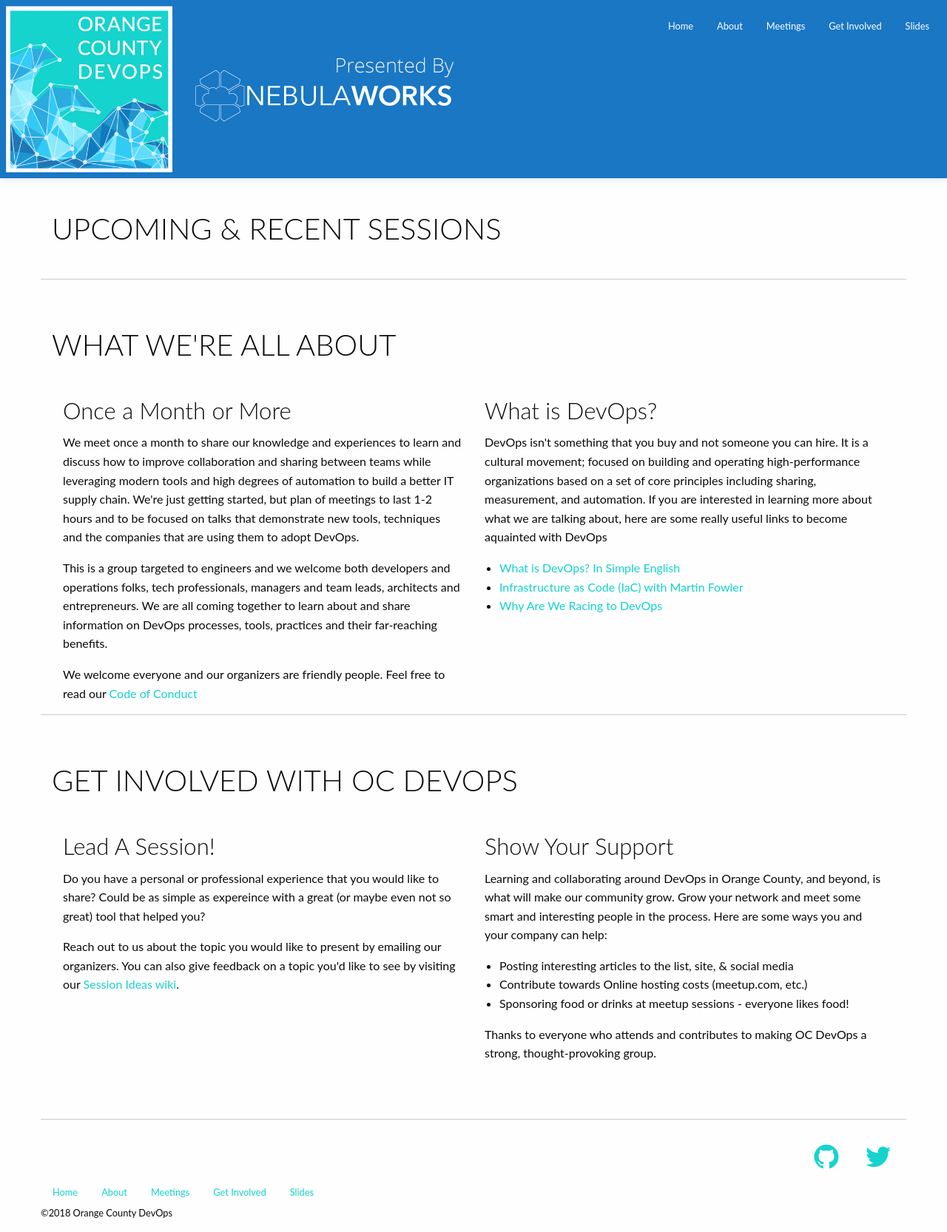
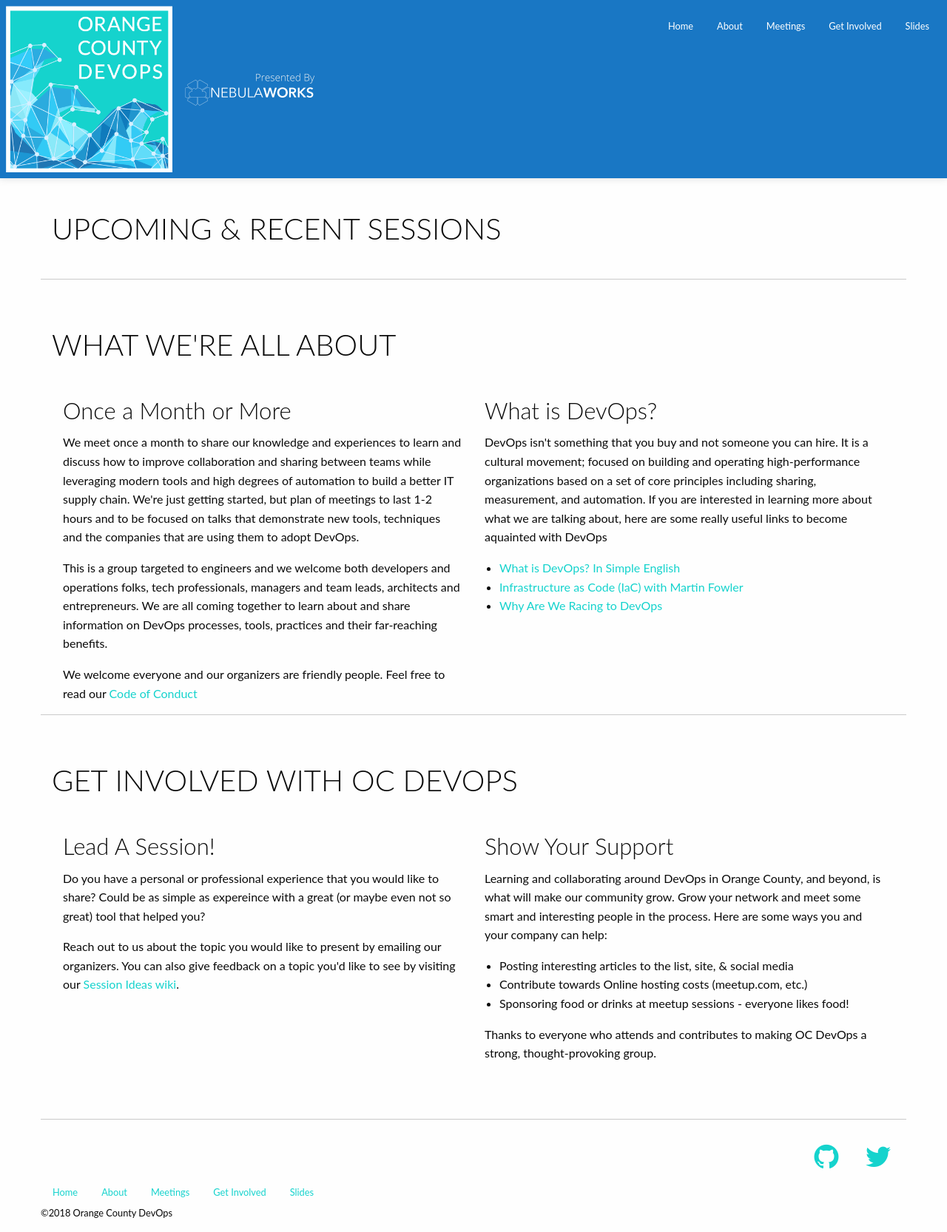
Before and after one commit to oc-devops/oc-devops.github.io, a Jekyll site: the page built from index.html, in a window 1280 px wide. Shown: the whole page at 74% size. Built offline with Jekyll 4.4.1, drawn with Linux system fonts in a browser that asks for light colours; nearby versions of some CDN libraries.

Commit message:
updated with presented by Nebulaworks

```diff
--- a/_layouts/default.html
+++ b/_layouts/default.html
@@ -54,7 +54,7 @@
                   <img class="ocdevops-logo" itemprop="image" src="img/ocdevops-logo.png" alt="Orange County DevOps Logo" style="height:225px">
               </a>
 	      <a href="https://www.nebulaworks.com">
-		  <img class="nebulaworks-logo" itemprop="image" src="img/nebulaworks-presentedlogo.png" alt="Presented by Nebulaworks">
+		  <img class="nebulaworks-logo" itemprop="image" src="img/nebulaworks-presentedlogo.png" alt="Presented by Nebulaworks" style="height:50px">
 	      </a>
             </div>
             <div class="title-bar-right mts">
```
